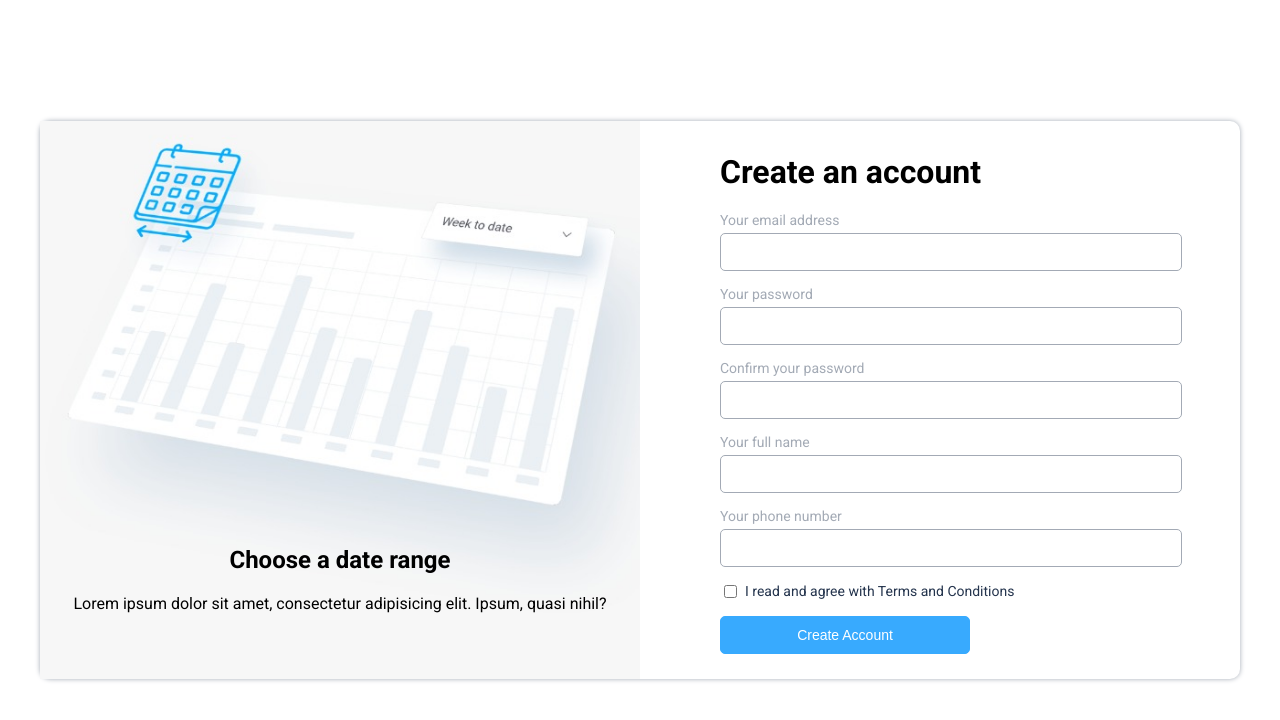
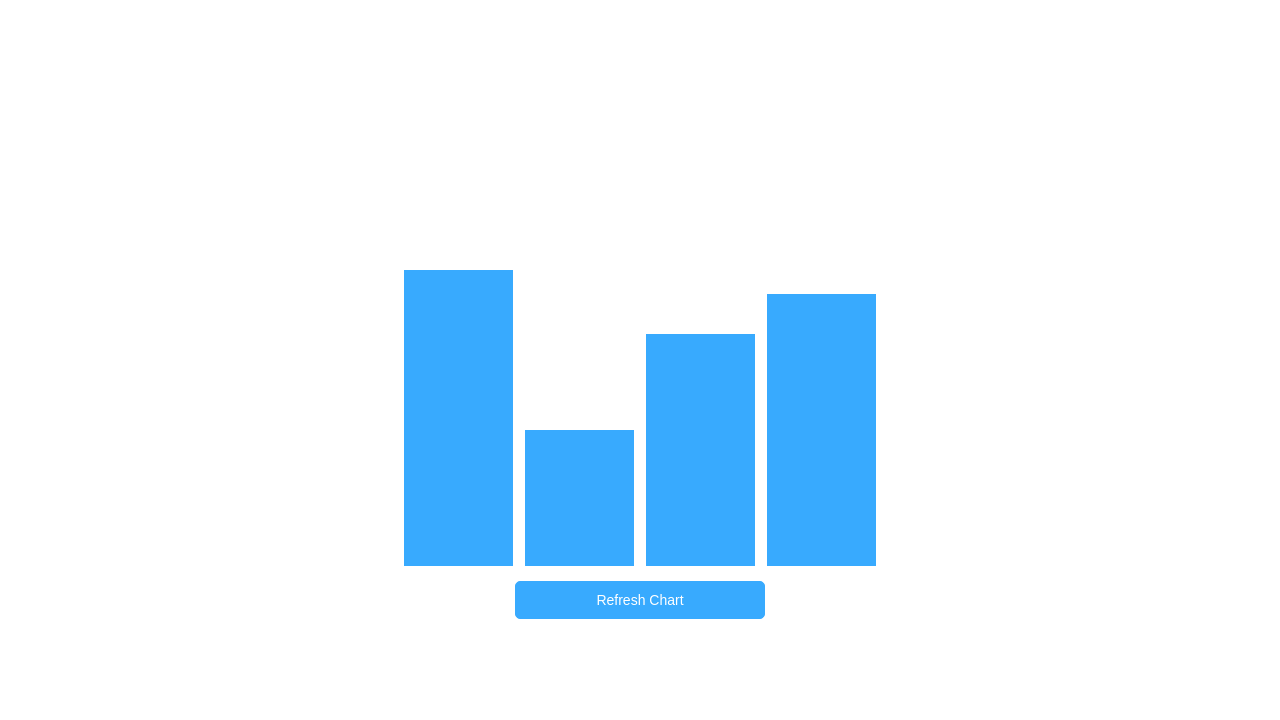
Before and after one commit to mehedisarkar2k/assignment-myDash, a React (Create React App) app: page /account in a window 1280 px wide. Shown: the top 720 px of the page. Built offline with nearby package versions, Linux system fonts and the light colour scheme.

Commit message:
render chart

```diff
--- a/package.json
+++ b/package.json
@@ -6,8 +6,10 @@
     "@testing-library/jest-dom": "^5.16.4",
     "@testing-library/react": "^13.2.0",
     "@testing-library/user-event": "^13.5.0",
+    "d3": "^7.4.4",
     "react": "^18.1.0",
     "react-dom": "^18.1.0",
+    "react-router-dom": "^6.3.0",
     "react-scripts": "5.0.1",
     "sass": "^1.51.0",
     "web-vitals": "^2.1.4"
--- a/src/App.js
+++ b/src/App.js
@@ -1,23 +1,15 @@
-import styles from "./App.module.scss";
-import SignupForm from "./components/SignupForm";
+import { BrowserRouter, Route, Routes } from "react-router-dom";
+import Chart from "./components/Chart";
+import Signup from "./pages/Signup";
 
 function App() {
     return (
-        <div className={styles.container}>
-            <div className={styles.container__content}>
-                <div className={styles.container__content__leftBox}>
-                    <div className={styles.container__content__leftBox__text}>
-                        <h2>Choose a date range</h2>
-                        <p>
-                            Lorem ipsum dolor sit amet, consectetur adipisicing
-                            elit. Ipsum, quasi nihil?
-                        </p>
-                    </div>
-                </div>
-
-                <SignupForm />
-            </div>
-        </div>
+        <BrowserRouter>
+            <Routes>
+                <Route path="/" element={<Signup />} />
+                <Route path="/account" element={<Chart />} />
+            </Routes>
+        </BrowserRouter>
     );
 }
 
--- /dev/null
+++ b/src/components/Chart.js
@@ -0,0 +1,44 @@
+import * as d3 from "d3";
+import { useEffect, useState } from "react";
+import getRandom from "../helper/getRandom";
+import makeChart from "../helper/makeChart";
+import "../scss/Chart.scss";
+
+const Chart = () => {
+    const [refresh, setRefresh] = useState(false);
+
+    useEffect(() => {
+        const data = [
+            {
+                name: "A",
+                value: getRandom(10, 50),
+            },
+            {
+                name: "B",
+                value: getRandom(10, 50),
+            },
+            {
+                name: "C",
+                value: getRandom(10, 50),
+            },
+            {
+                name: "D",
+                value: getRandom(10, 50),
+            },
+        ];
+
+        makeChart(d3, data);
+    }, [refresh]);
+
+    return (
+        <div className="chart-container">
+            <svg></svg>
+
+            <button onClick={() => setRefresh((prevValue) => !prevValue)}>
+                Refresh Chart
+            </button>
+        </div>
+    );
+};
+
+export default Chart;
--- /dev/null
+++ b/src/helper/getRandom.js
@@ -0,0 +1,5 @@
+const getRandom = (min, max) => {
+    return Math.floor(Math.random() * (max - min + 1) + min);
+};
+
+export default getRandom;
--- /dev/null
+++ b/src/helper/makeChart.js
@@ -0,0 +1,31 @@
+const makeChart = (d3, data) => {
+    const xScale = d3
+        .scaleBand()
+        .domain(data.map((dataPoint) => dataPoint.name))
+        .rangeRound([0, 500])
+        .padding(0.1);
+
+    const yScale = d3.scaleLinear().domain([0, 50]).range([400, 0]);
+
+    const container = d3.select("svg").classed("container", true);
+    // clear container
+    container.selectAll("*").remove();
+
+    container
+        // .append("g")
+        .selectAll(".bar")
+        .data(data)
+        .enter()
+        .append("rect")
+        .classed("bar", true)
+        // add transition
+        .transition()
+        .duration(100)
+        .text((data) => data.name)
+        .attr("width", xScale.bandwidth())
+        .attr("height", (data) => 400 - yScale(data.value))
+        .attr("x", (data) => xScale(data.name))
+        .attr("y", (data) => yScale(data.value));
+};
+
+export default makeChart;
--- /dev/null
+++ b/src/pages/Signup.js
@@ -0,0 +1,24 @@
+import styles from "./Signup.module.scss";
+import SignupForm from "../components/SignupForm";
+
+function Signup() {
+    return (
+        <div className={styles.container}>
+            <div className={styles.container__content}>
+                <div className={styles.container__content__leftBox}>
+                    <div className={styles.container__content__leftBox__text}>
+                        <h2>Choose a date range</h2>
+                        <p>
+                            Lorem ipsum dolor sit amet, consectetur adipisicing
+                            elit. Ipsum, quasi nihil?
+                        </p>
+                    </div>
+                </div>
+
+                <SignupForm />
+            </div>
+        </div>
+    );
+}
+
+export default Signup;
--- a/src/App.module.scss
+++ b/src/pages/Signup.module.scss
@@ -1,4 +1,4 @@
-@use "./scss/mixin.scss" as mixin;
+@use "../scss//mixin.scss" as mixin;
 
 @import url("https://fonts.googleapis.com/css2?family=Roboto:wght@300;400;500;700&display=swap");
 
@@ -27,7 +27,7 @@ body {
         .container__content__leftBox {
             width: 100%;
             height: 100%;
-            background: url("./img/signupFormBg.png") no-repeat center/cover;
+            background: url("../img/signupFormBg.png") no-repeat center/cover;
             display: flex;
             align-items: flex-end;
             justify-content: center;
--- /dev/null
+++ b/src/scss/Chart.scss
@@ -0,0 +1,49 @@
+@use "./mixin.scss" as mixin;
+
+.chart-container {
+    display: flex;
+    flex-direction: column;
+    align-items: center;
+    justify-content: center;
+    min-height: 100vh;
+
+    .container {
+        width: 500px;
+        height: 400px;
+        display: flex;
+        justify-content: space-evenly;
+    }
+
+    .bar {
+        fill: mixin.$primary-color;
+    }
+
+    button {
+        display: flex;
+        align-items: center;
+        justify-content: center;
+        font-size: 14px;
+        border: 1px solid mixin.$primary-color;
+        border-radius: 5px;
+        padding: 10px;
+        outline: none;
+        transition: all 0.2s;
+        cursor: pointer;
+        background-color: mixin.$primary-color;
+        color: mixin.$white-color;
+        margin: 15px 0;
+        min-width: 250px;
+
+        &:focus {
+            border: 1px solid mixin.$primary-color;
+            box-shadow: 0 0 5px 0 mixin.$primary-color;
+        }
+
+        &:hover {
+            background-color: lighten(
+                $color: mixin.$primary-color,
+                $amount: 10%
+            );
+        }
+    }
+}
```
Also changed, not shown: 1 other file (tests, documents, lock files or other folders).
